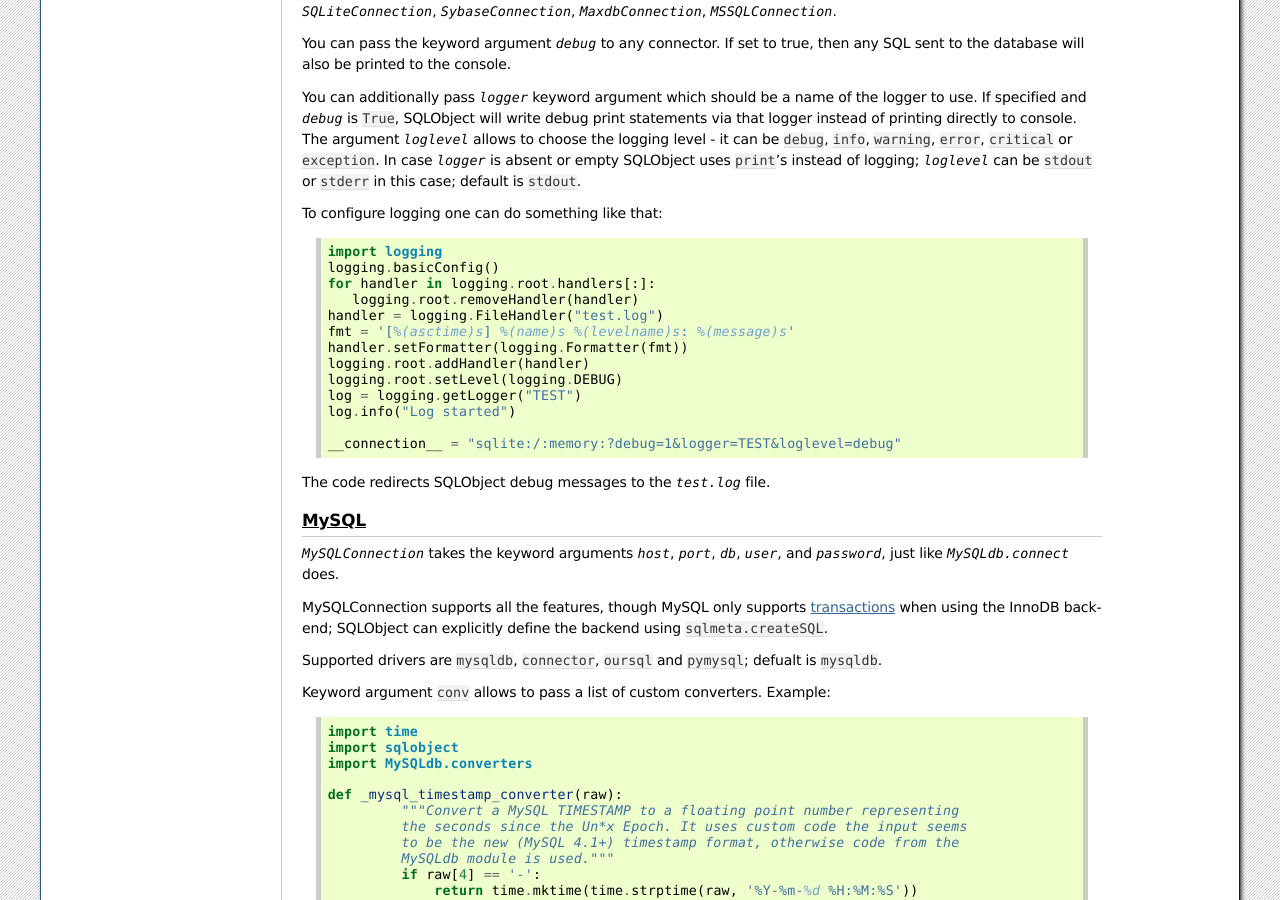
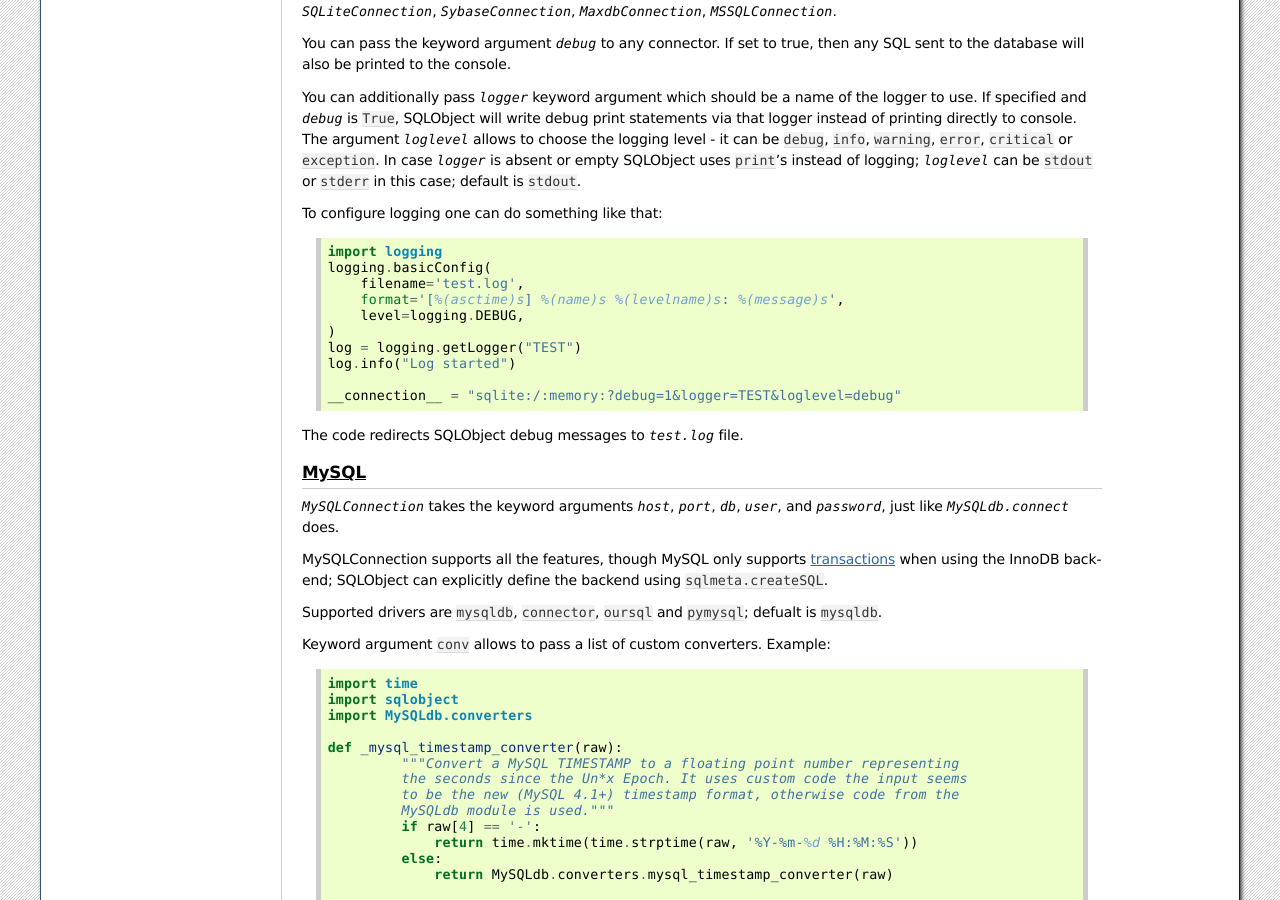
Before and after one commit to sqlobject/sqlobject, a Sphinx documentation site: the page built from docs/SQLObject.rst, in a window 1280 px wide and 900 px high, scrolled down 26212 px. Built offline with Sphinx 7.4.7, drawn with Linux system fonts in a browser that asks for light colours.

Commit message:
Update docs: simplify logging example
[skip ci]

```diff
--- a/docs/SQLObject.rst
+++ b/docs/SQLObject.rst
@@ -1759,20 +1759,17 @@ empty SQLObject uses ``print``'s instead of logging; `loglevel` can be
 To configure logging one can do something like that::
 
     import logging
-    logging.basicConfig()
-    for handler in logging.root.handlers[:]:
-       logging.root.removeHandler(handler)
-    handler = logging.FileHandler("test.log")
-    fmt = '[%(asctime)s] %(name)s %(levelname)s: %(message)s'
-    handler.setFormatter(logging.Formatter(fmt))
-    logging.root.addHandler(handler)
-    logging.root.setLevel(logging.DEBUG)
+    logging.basicConfig(
+        filename='test.log',
+        format='[%(asctime)s] %(name)s %(levelname)s: %(message)s',
+        level=logging.DEBUG,
+    )
     log = logging.getLogger("TEST")
     log.info("Log started")
 
     __connection__ = "sqlite:/:memory:?debug=1&logger=TEST&loglevel=debug"
 
-The code redirects SQLObject debug messages to the `test.log` file.
+The code redirects SQLObject debug messages to `test.log` file.
 
 MySQL
 -----
```
